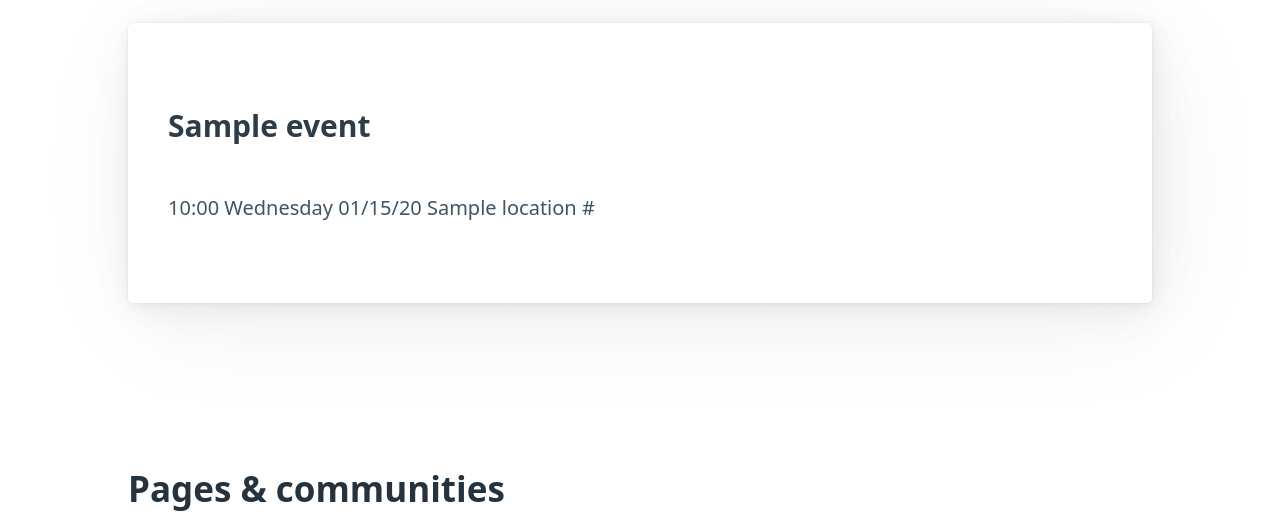
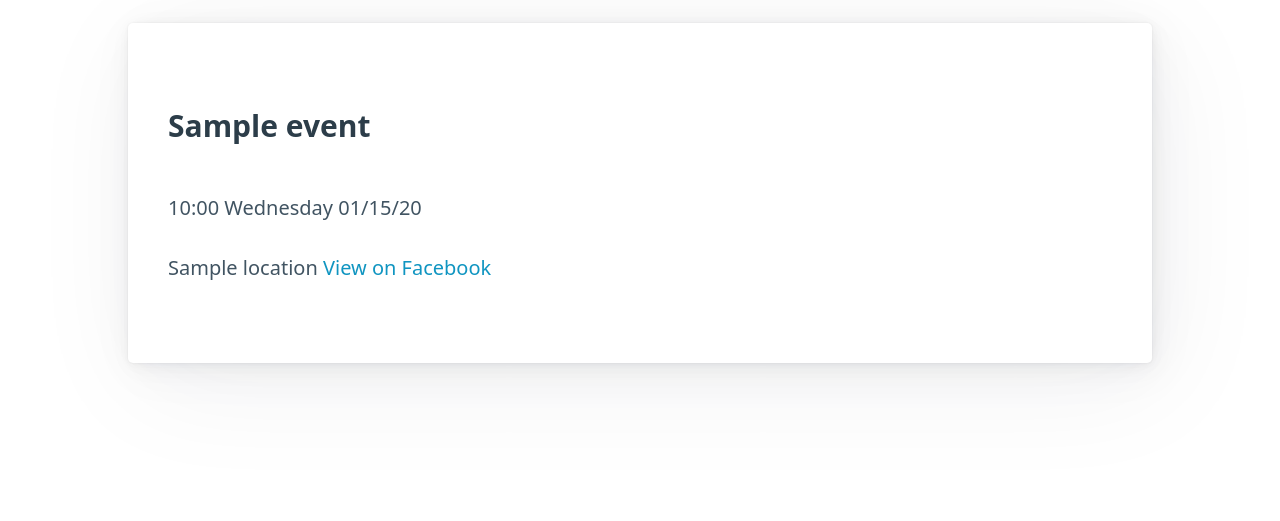
Before and after one commit to Denperidge/facebook-event-aggregator, a Python web app: template app/export/templates/index.html in a window 1280 px wide. Shown: the part 362-883 px from the top of the page. Run offline with Jinja, Linux system fonts and the light colour scheme; the template is opened without the code that fills it: most values are stand-ins (such as "Sample title", 1, 10 or a date in 2020).

Commit message:
Improved URL display on index.html

```diff
--- a/app/export/templates/index.html
+++ b/app/export/templates/index.html
@@ -11,13 +11,12 @@
             <article>
                 <h3>{{ event.name }}</h3>
 
-                {{ event.datetime.strftime("%H:%M %A %D") }}
-
+                <p>{{ event.datetime.strftime("%H:%M %A %D") }}</p>
                 {% if event.location %}
                 <span>{{ event.location }}</span>
                 {% endif %}
                 {% if event.url %}
-                <span>{{ event.url }}</span>
+                <a href="{{ event.url }}">View on Facebook</a>
                 {% endif %}
             </article>
             {% endfor %}
```
